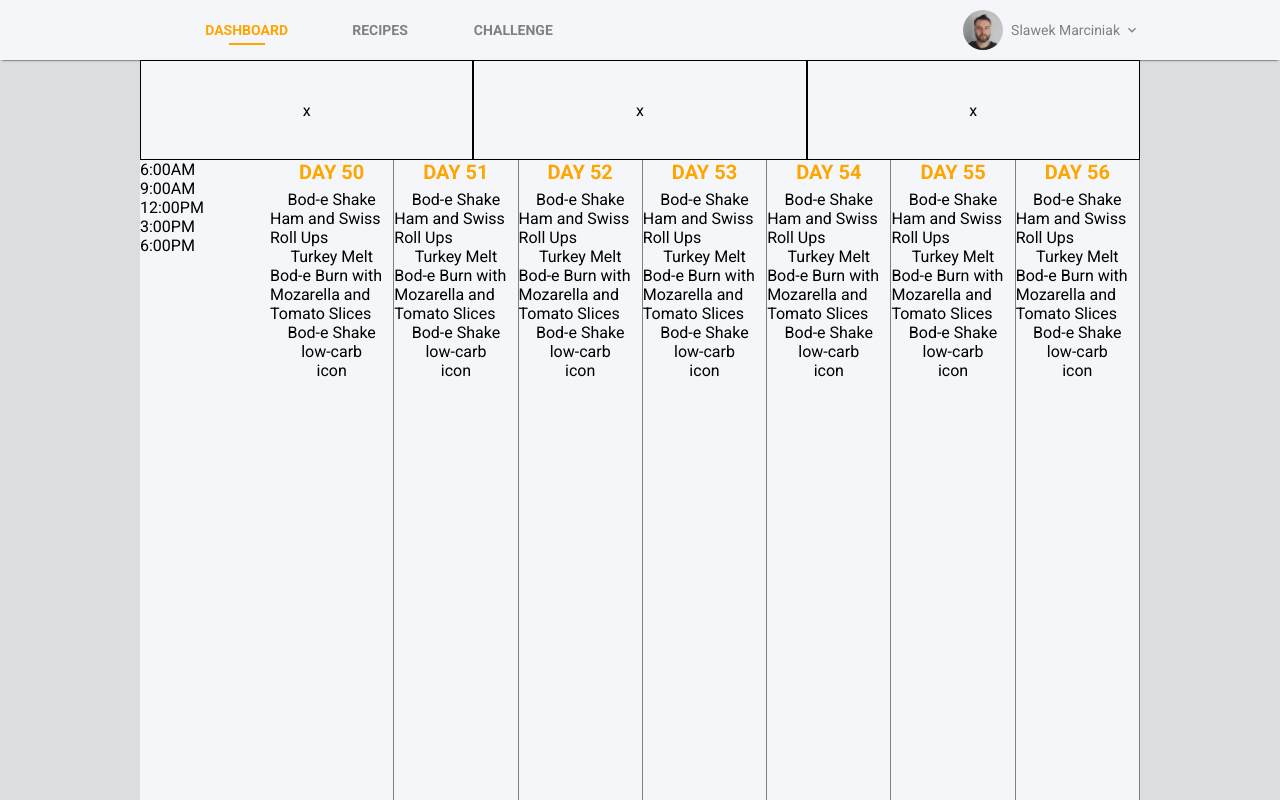
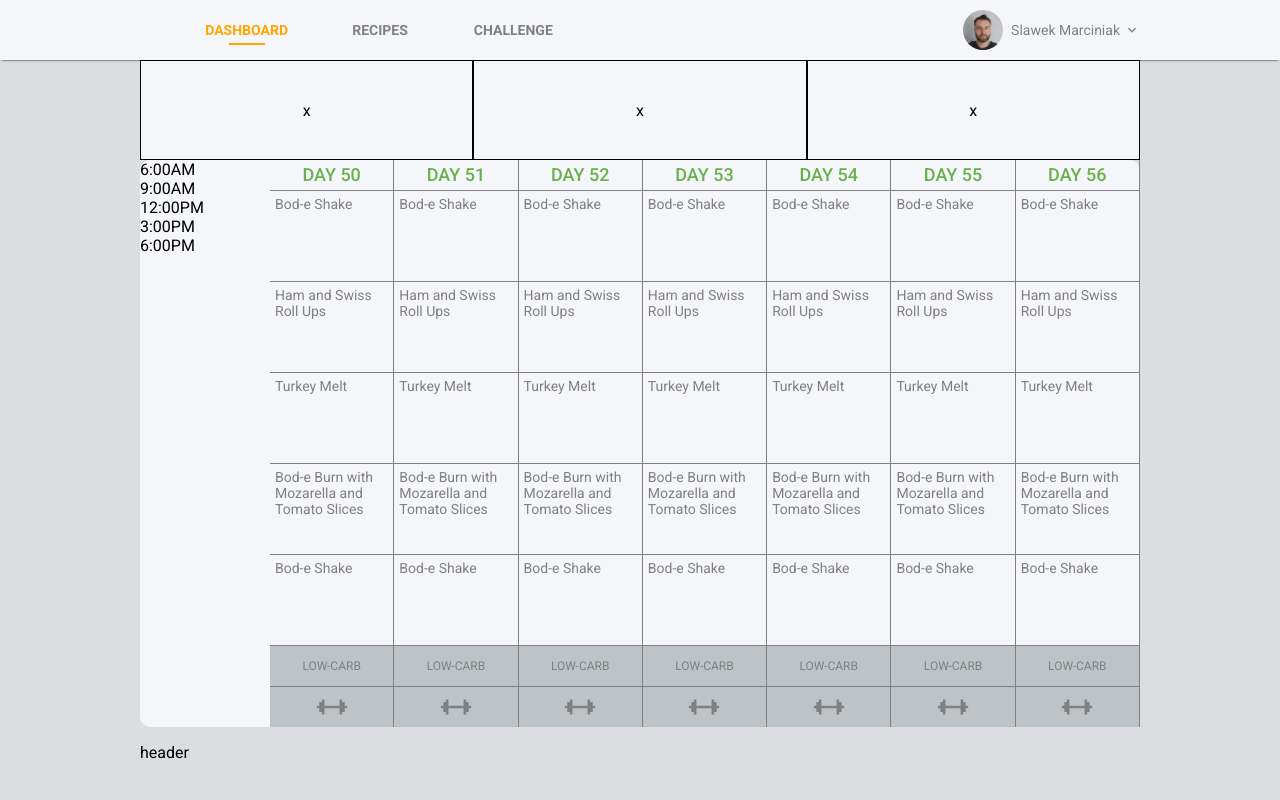
Before and after one commit to slawekmarciniak/diet_table, a React (Create React App) app: page / in a window 1280 px wide. Shown: the top 800 px of the page. Built offline with nearby package versions, Linux system fonts and the light colour scheme.

Commit message:
add styles to table day fields

```diff
--- a/src/Components/Table/Table.style.tsx
+++ b/src/Components/Table/Table.style.tsx
@@ -4,7 +4,7 @@
     display: flex;
     margin: auto;
     width: 100%;
-    height: 800px;
+    border-radius: 10px;
     background-color: #f5f6fa;
 `;
 
@@ -26,12 +26,51 @@
     flex-direction: column;
     border-right: 1px solid gray;
     align-items: center;
-    /* justify-content: center; */
+
     & .dayNumber {
-        color: orange;
-        height: 30px;
-        font-size: 20px;
-        font-weight: bold;
+        color: #6ab04c;
+        text-align: center;
+        padding-top: 6px;
+        padding-bottom: 6px;
+        line-height: 18px;
+        font-size: 18px;
+        font-weight: 500;
         text-transform: uppercase;
+        width: 100%;
+        border-bottom: 1px solid gray;
+    }
+    & .dayElement {
+        border-bottom: 1px solid gray;
+        width: 100%;
+        height: 90px;
+
+        p {
+            font-size: 14px;
+            color: gray;
+            margin: 5px;
+        }
+    }
+    & .dayCarbs {
+        border-bottom: 1px solid gray;
+        width: 100%;
+        height: 40px;
+        background-color: #bdc3c7;
+        p {
+            font-size: 12px;
+            color: gray;
+            margin: 5px;
+            text-align: center;
+            line-height: 30px;
+            text-transform: uppercase;
+        }
+    }
+    & .workoutIcon {
+        height: 40px;
+        width: 100%;
+        display: flex;
+        align-items: center;
+        justify-content: center;
+        text-align: center;
+        background-color: #bdc3c7;
     }
 `;
--- a/src/Components/Table/Table.tsx
+++ b/src/Components/Table/Table.tsx
@@ -12,6 +12,7 @@
     week,
     showedWeek,
 } from "../../fakeDB/fakeDB";
+import FitnessCenterIcon from "@mui/icons-material/FitnessCenter";
 import moment from "moment";
 interface Props {}
 
@@ -64,10 +65,22 @@
             <Day>
                 <div className="dayNumber">day {dayNumber}</div>
                 {diet.map((e: any, i: any) => (
-                    <div key={i}>{e}</div>
+                    <div className="dayElement" key={i}>
+                        <p>{e}</p>
+                    </div>
                 ))}
-                <div>low-carb</div>
-                <div>icon</div>
+                <div className="dayCarbs">
+                    <p>low-carb</p>
+                </div>
+                <div className="workoutIcon">
+                    <FitnessCenterIcon
+                        style={{
+                            color: "gray",
+                            transform: "rotate(-45deg)",
+                            fontSize: 30,
+                        }}
+                    />
+                </div>
             </Day>
         </>
     );
```
